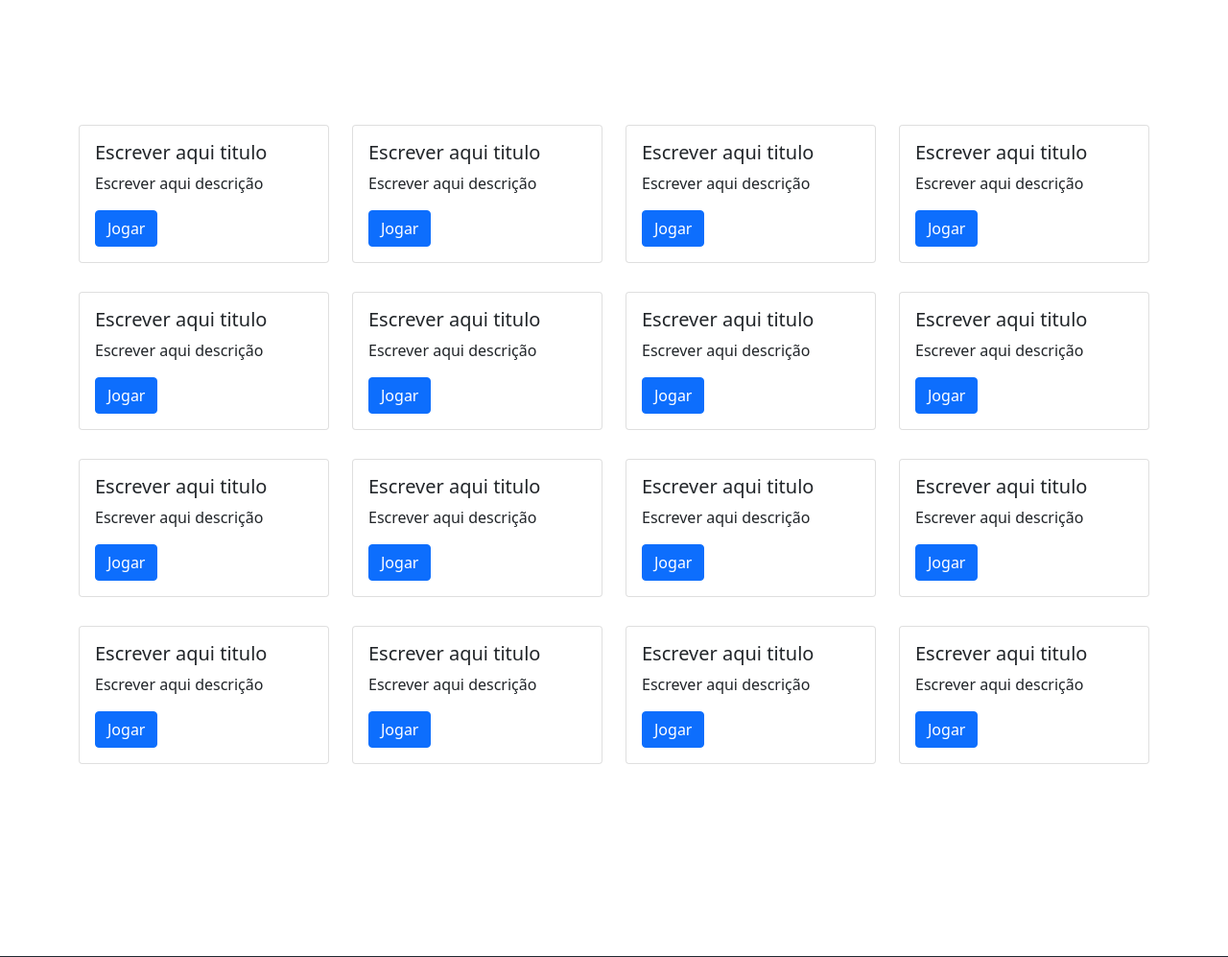
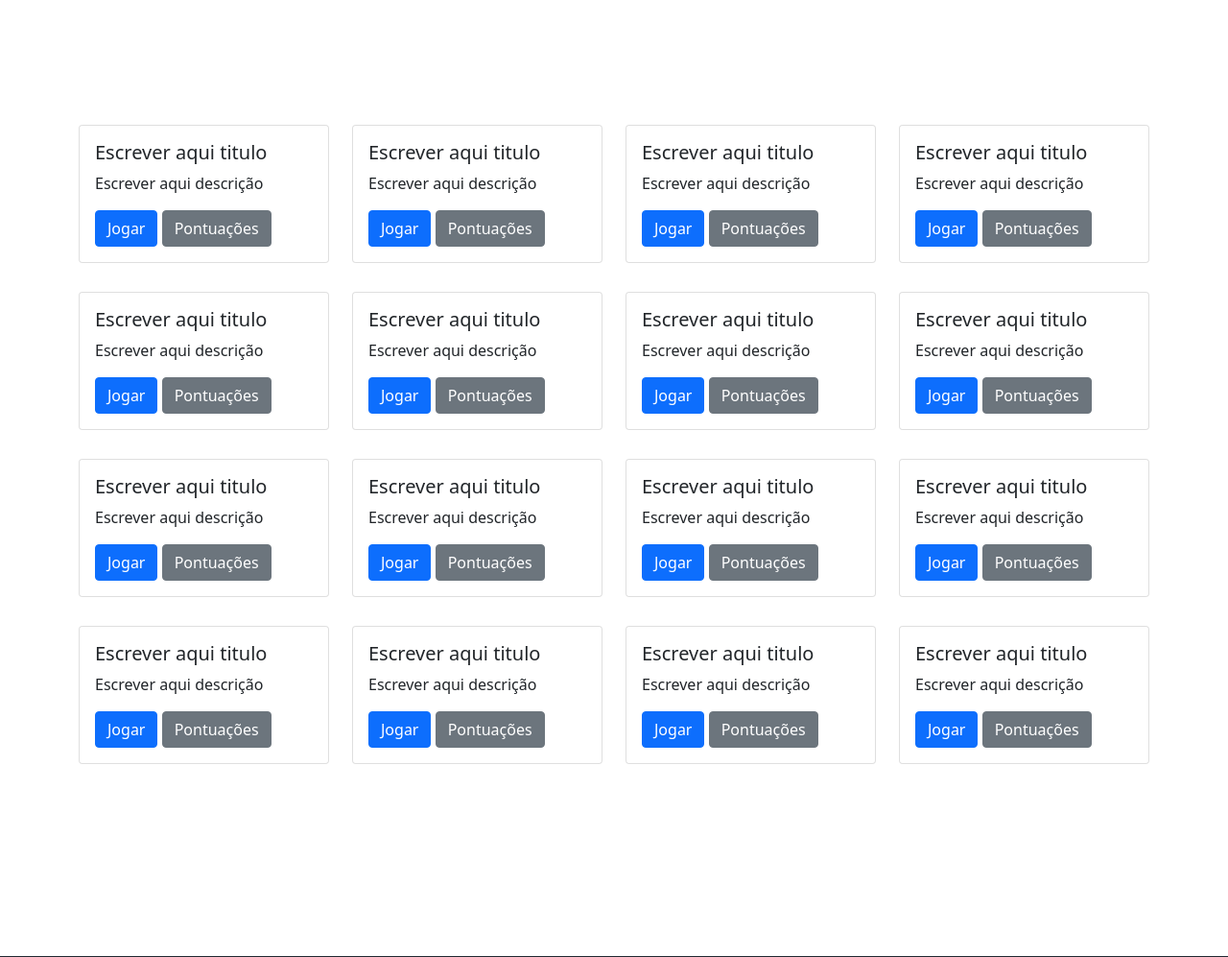
Before and after one commit to NiMouh/Pweb-projeto, a PHP site: page /PHP/menu_play.php in a window 1280 px wide. Shown: the part 76-1073 px from the top of the page at 96% size. Run offline with PHP 8.4, Linux system fonts and the light colour scheme.

Commit message:
pontuações (incompleta)

```diff
--- a/PHP/menu_play.php
+++ b/PHP/menu_play.php
@@ -37,6 +37,7 @@ for ($i = 0; $i < $num_questions; $i++) {
                     <h5 class="card-title">Escrever aqui titulo</h5>
                     <p class="card-text">Escrever aqui descrição</p>
                     <a href="play.php" class="btn btn-primary">Jogar</a>
+                    <a href="#" class="btn btn-secondary">Pontuações</a>
                 </div>
           </div>';
 
```
